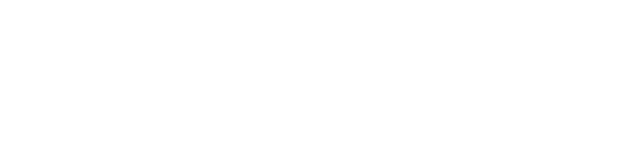
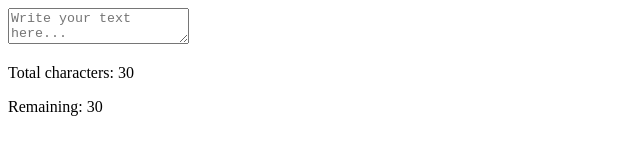
Before and after one commit to Fransi-Kurti/Real-Time-Character-Counter, a plain HTML site: page index.html in a window 1280 px wide. Shown: the whole page, without its empty margins (0-640 px from the left). Drawn offline with Linux system fonts and the light colour scheme.

Commit message:
real time character counter (html part)

```diff
--- a/index.html
+++ b/index.html
@@ -7,6 +7,12 @@
     <title>Real Time Character Counter</title>
 </head>
 <body>
-
+    <div class="main-container">
+        <textarea id="textarea" class="textarea" placeholder="Write your text here..." maxlength="60"></textarea>
+        <div class="counterContainer">
+            <p>Total characters: <span class="total-characters" id="total-characters">30</span></p>
+            <p>Remaining: <span class="remaining-characters" id="remaining-characters">30</span></p>
+        </div>
+    </div>
 </body>
 </html>
```
